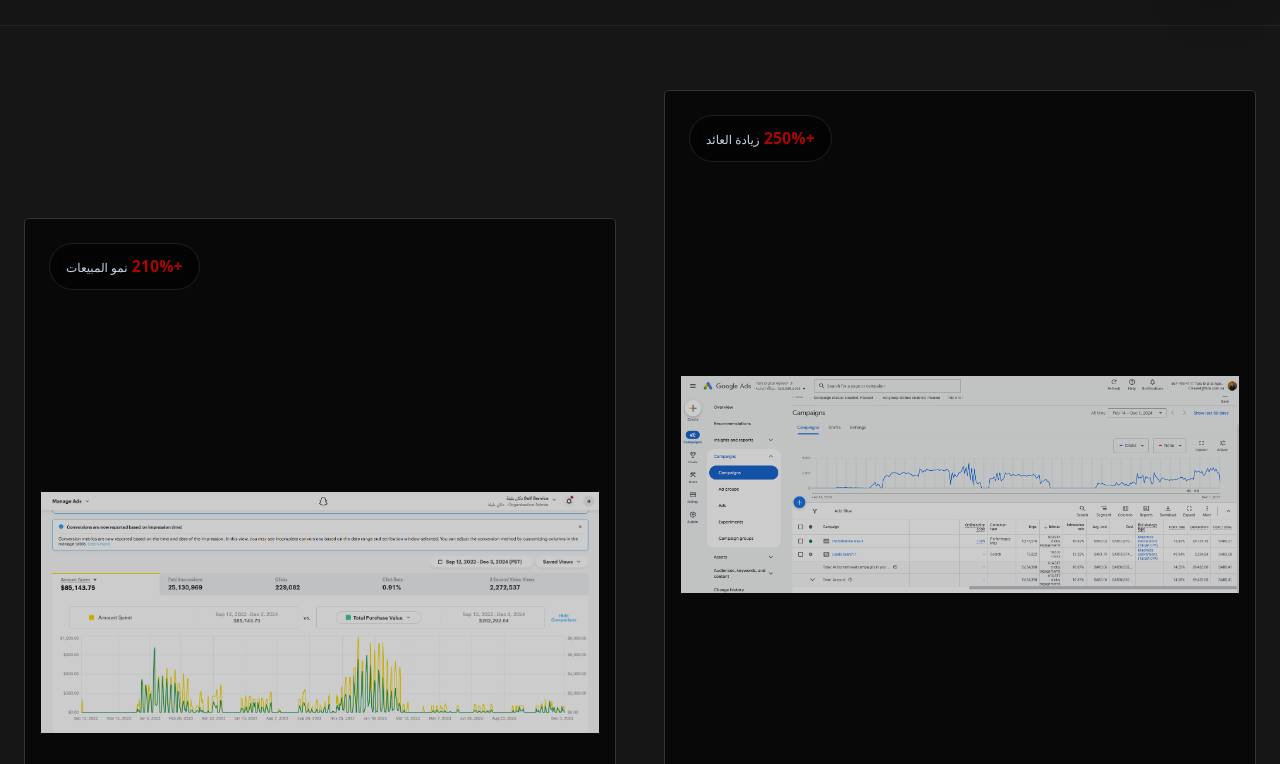
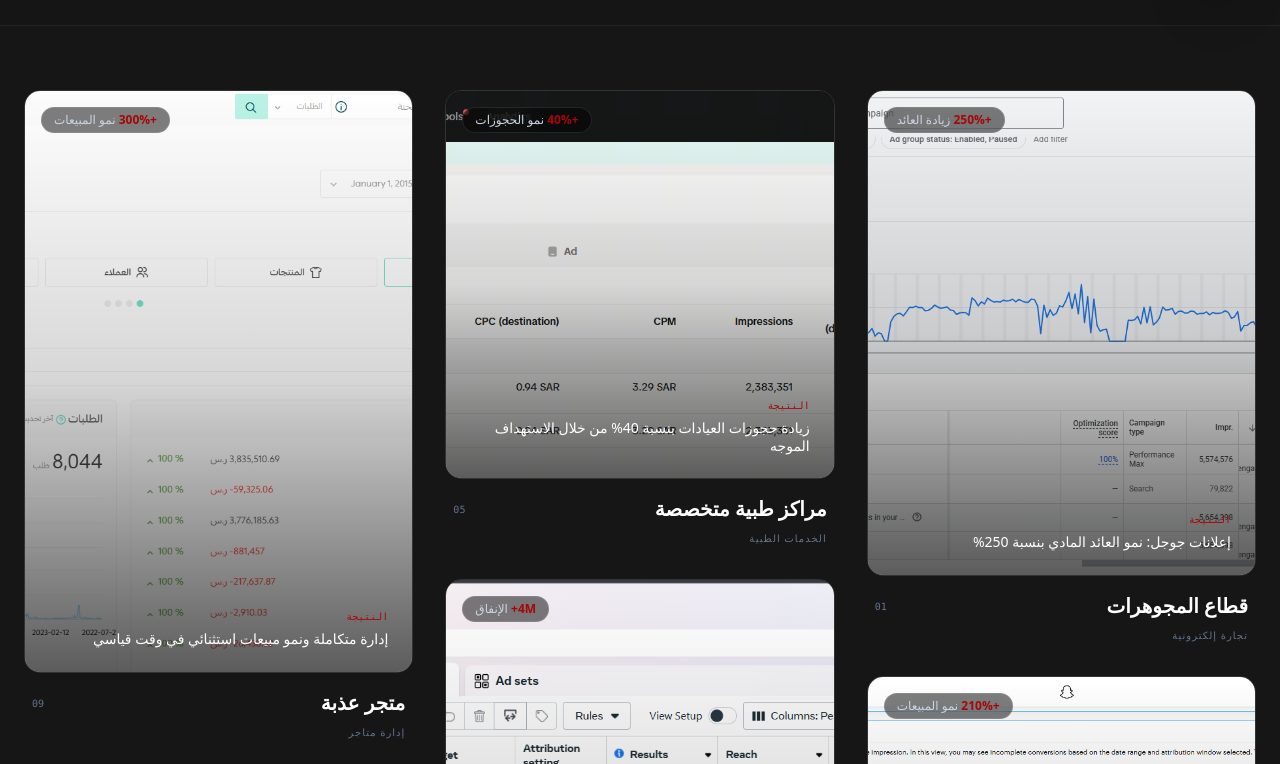
Before and after one commit to alymaher494/supermarketer, a Next.js app: page /case-studies in a window 1280 px wide. Shown: the part 776-1540 px from the top of the page. Built offline with nearby package versions, Linux system fonts and the light colour scheme.

Commit message:
Fix certifications images, realign stats, polish preloader, and sync section orders

```diff
--- a/src/app/case-studies/page.tsx
+++ b/src/app/case-studies/page.tsx
@@ -80,50 +80,51 @@ export default function CaseStudiesPage() {
                 </div>
             </div>
 
-            {/* Staggered Grid */}
+            {/* Masonry-Style Grid */}
             <section className="container mx-auto px-6 pb-32">
-                <div className="grid md:grid-cols-2 gap-x-12 gap-y-24 lg:gap-y-40">
+                <div className="columns-1 md:columns-2 lg:columns-3 gap-8 space-y-8">
                     {filtered.map((study, index) => (
                         <Link
                             key={study.slug}
                             href={`/case-studies/${study.slug}`}
-                            className={`group block ${index % 2 !== 0 ? "md:translate-y-32" : ""}`}
+                            className="break-inside-avoid group block"
                         >
-                            {/* Reuse the style from Home page for consistency but refined */}
-                            <div className="aspect-[4/5] md:aspect-[3/4] relative overflow-hidden rounded-sm mb-6 bg-[#0a0a0a] border border-border-subtle">
+                            <div className="relative overflow-hidden rounded-2xl bg-[#0a0a0a] border border-border-subtle group-hover:border-secondary transition-all duration-500">
+                                <div className={`${index % 3 === 0 ? 'aspect-[4/5]' : index % 3 === 1 ? 'aspect-square' : 'aspect-[2/3]'} relative`}>
                                     <Image
                                         src={study.image}
                                         alt={study.client}
                                         fill
-                                    className="object-contain p-4 transition-transform duration-1000 ease-out group-hover:scale-105"
-                                    priority={index < 2}
+                                        className="object-cover transition-transform duration-1000 ease-out group-hover:scale-110"
+                                        priority={index < 6}
                                     />
-                                <div className="absolute inset-0 bg-black/20 group-hover:bg-transparent transition-colors duration-500" />
+                                    <div className="absolute inset-0 bg-gradient-to-t from-black/80 via-black/20 to-transparent opacity-80 group-hover:opacity-40 transition-opacity" />
 
                                     {/* Metric Overlay */}
-                                <div className={`absolute top-6 ${isRTL ? "left-6" : "right-6"} z-10 bg-black/50 backdrop-blur border border-white/10 px-4 py-2 rounded-full`}>
-                                    <span className="text-secondary font-bold">{study.metric.value}</span> <span className="text-xs uppercase text-slate-300">{study.metric.label}</span>
+                                    <div className={`absolute top-4 ${isRTL ? "left-4" : "right-4"} z-10 bg-black/50 backdrop-blur-md border border-white/10 px-3 py-1 rounded-full text-xs`}>
+                                        <span className="text-secondary font-bold">{study.metric.value}</span> <span className="uppercase text-slate-300">{study.metric.label}</span>
                                     </div>
 
-                                <div className={`absolute bottom-0 inset-x-0 w-full p-8 bg-gradient-to-t from-black/90 to-transparent translate-y-full group-hover:translate-y-0 transition-transform duration-500 z-20 ${isRTL ? "text-right" : "text-left"}`}>
-                                    <span className="block text-secondary font-mono uppercase text-sm mb-2">{t.result}</span>
-                                    <p className="text-white leading-tight">{study.headline}</p>
+                                    <div className={`absolute bottom-0 inset-x-0 w-full p-6 ${isRTL ? "text-right" : "text-left"}`}>
+                                        <span className="block text-secondary font-mono uppercase text-[10px] mb-1">{t.result}</span>
+                                        <p className="text-white text-sm font-medium leading-tight group-hover:text-secondary transition-colors">{study.headline}</p>
+                                    </div>
                                 </div>
                             </div>
 
-                            <div className="border-t border-border-subtle pt-6">
-                                <div className="flex justify-between items-baseline mb-2">
-                                    <h3 className="text-3xl font-bold text-white uppercase group-hover:text-secondary transition-colors">{study.client}</h3>
-                                    <span className="text-sm font-mono text-slate-500" dir="ltr">0{index + 1}</span>
+                            <div className="mt-4 px-2">
+                                <div className="flex justify-between items-center mb-1">
+                                    <h3 className="text-xl font-bold text-white uppercase">{study.client}</h3>
+                                    <span className="text-[10px] font-mono text-slate-500">0{index + 1}</span>
                                 </div>
-                                <p className="text-slate-400 text-sm uppercase tracking-widest">{study.category}</p>
+                                <p className="text-slate-500 text-[10px] uppercase tracking-widest">{study.category}</p>
                             </div>
                         </Link>
                     ))}
                 </div>
 
                 {filtered.length === 0 && (
-                    <div className="text-center py-20 text-slate-500">
+                    <div className="text-center py-20 text-slate-500 font-mono uppercase text-sm">
                         {t.noProjects}
                     </div>
                 )}
--- a/src/app/page.tsx
+++ b/src/app/page.tsx
@@ -57,6 +57,7 @@ export default function Home() {
           {t.headline.pre} <span className="text-transparent text-outline-white">{t.headline.span}</span>{t.headline.post}
         </h2>
       </section>
+
       <AboutIntro />
 
       <SplitColumns />
--- a/src/components/IndustriesSection.tsx
+++ b/src/components/IndustriesSection.tsx
@@ -34,9 +34,9 @@ export default function IndustriesSection() {
             const endX = isRTL ? 0 : -scrollAmount;
 
             gsap.fromTo(slider.current,
-                { x: startX },
+                { x: isRTL ? -scrollAmount : 0 },
                 {
-                    x: endX,
+                    x: isRTL ? 0 : -scrollAmount,
                     ease: "none",
                     scrollTrigger: {
                         trigger: container.current,
--- a/src/components/Preloader.tsx
+++ b/src/components/Preloader.tsx
@@ -74,9 +74,9 @@ export default function Preloader() {
                     <Image
                         src="/logo-premium.png"
                         alt="Mohamed El-Sayed Premium Logo"
-                        width={800}
-                        height={400}
-                        className="object-contain w-full max-w-2xl h-auto"
+                        width={600}
+                        height={300}
+                        className="object-contain w-full max-w-sm md:max-w-md h-auto"
                         priority
                     />
                 </div>
--- a/src/components/QualificationsSection.tsx
+++ b/src/components/QualificationsSection.tsx
@@ -75,7 +75,7 @@ export default function QualificationsSection() {
                                 {t.desc}
                             </p>
 
-                            <div className="flex gap-8 border-t border-border-subtle pt-8">
+                            <div className={`flex gap-8 border-t border-border-subtle pt-8 ${isRTL ? "flex-row-reverse" : "flex-row"}`}>
                                 <div>
                                     <span className="block text-4xl font-bold text-white mb-1">10+</span>
                                     <span className="text-xs text-slate-500 uppercase tracking-wider">{t.stats.years}</span>
```
Lines whose indentation alone changed are shown as unchanged.
